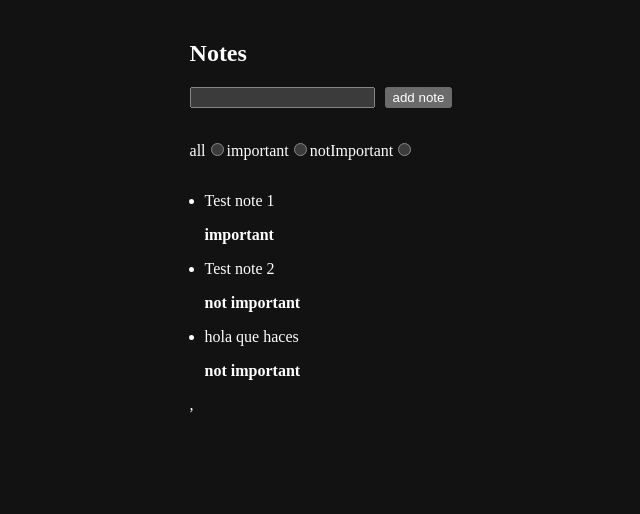
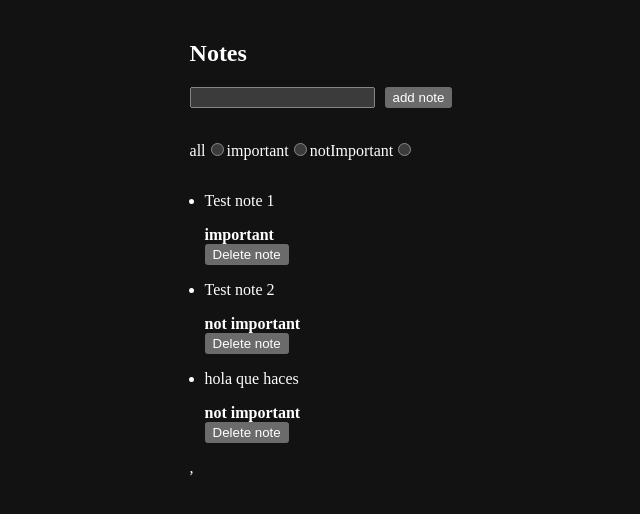
Before and after one commit to Federico-Villace/midu-bootcamp, a React (Create React App) app in the folder notes-app/: page / in a window 1280 px wide. Shown: the top 514 px of the page, without its empty margins (319-959 px from the left). Built offline with nearby package versions, Linux system fonts and the light colour scheme; data requests are answered from the project's data file.

Commit message:
uodate buttons

```diff
--- /dev/null
+++ b/notes-app/src/components/DeleteNote/index.jsx
@@ -0,0 +1,20 @@
+import React from "react";
+import { useDispatch } from "react-redux";
+
+export const DeleteNote = () => {
+  const dispatch = useDispatch();
+
+  const addNote = (e) => {
+    e.preventDefault();
+    const { target } = e;
+    const content = target.note.value;
+    target.note.value = "";
+    // dispatch(createNote(content));
+  };
+
+  return (
+    <form>
+      <button>Delete note</button>
+    </form>
+  );
+};
--- a/notes-app/src/components/Notes/index.jsx
+++ b/notes-app/src/components/Notes/index.jsx
@@ -1,5 +1,6 @@
 import { useDispatch, useSelector } from "react-redux";
 import { toggleImportanceOf } from "../../reducers/noteReducer";
+import { DeleteNote } from "../DeleteNote";
 
 export const Notes = () => {
   const notes = useSelector((state) => state.notes);
@@ -21,6 +22,7 @@ export const Notes = () => {
             >
               <p>{note.content}</p>
               <strong>{note.important ? "important" : "not important"}</strong>
+              <DeleteNote />
             </li>
           );
         })}
```
